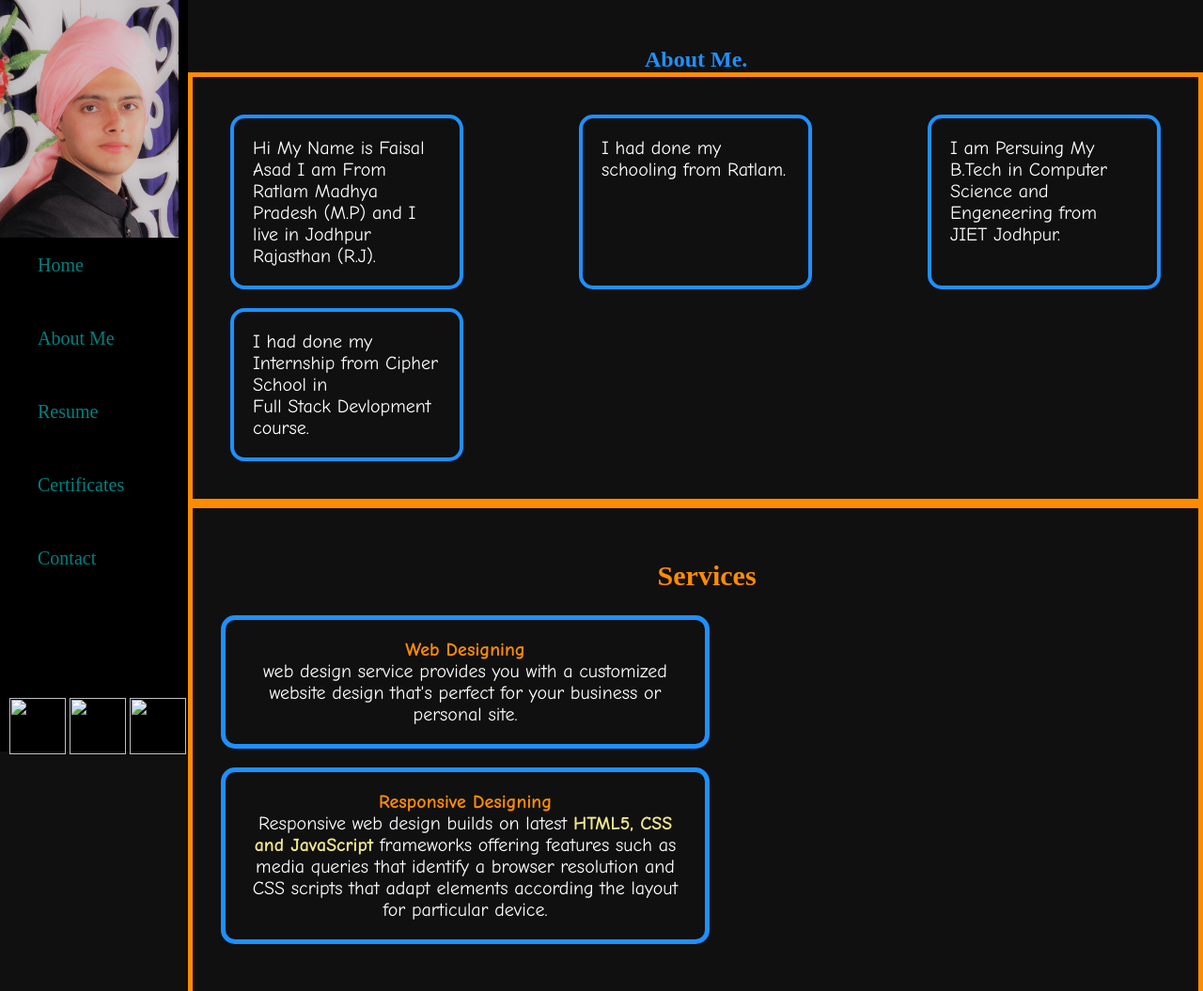
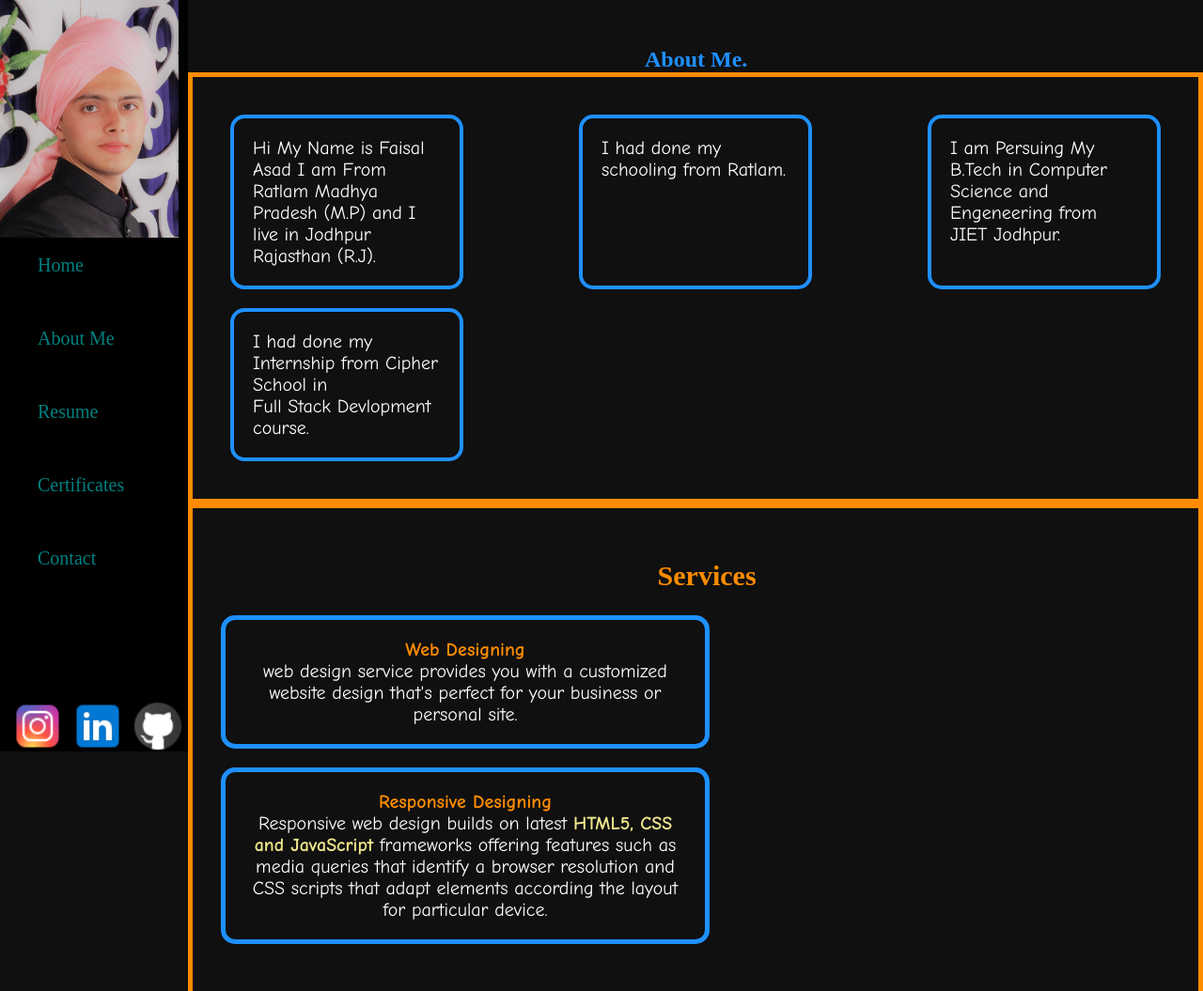
Before and after one commit to faisalsheakh12/Portfolio, a plain HTML site: page html/aboutme.html in a window 1280 px wide. Shown: the top 1055 px of the page at 94% size. Drawn offline with Linux system fonts and the light colour scheme; the site is published under a folder, as on GitHub Pages, so addresses that start at the root find nothing.

Commit message:
Update aboutme.html

```diff
--- a/html/aboutme.html
+++ b/html/aboutme.html
@@ -2,7 +2,7 @@
 <html>
 <head>
 <title>About Me</title>
-<link rel="icon" href="/images/dp.png" type="image/icon type">
+<link rel="icon" href="../images/dp.png" type="image/icon type">
 <link rel="stylesheet" href="../css/style.css">
 </head>
 <body>
@@ -23,9 +23,9 @@
 			</ul>
 
 			<footer>
-				<a href="https://www.instagram.com/faisal.shaikh12/" target="_blank"><img src="/images/instagram.png" width="60px"></a>
-				<a href="https://www.linkedin.com/in/faisal-sheakh-40257221a/" target="_blank"><img src="/images/linkedin.png" width="60px"></a>
-				<a href="https://github.com/faisalsheakh12" target="_blank"><img src="/images/github.png" width="60px"></a>
+				<a href="https://www.instagram.com/faisal.shaikh12/" target="_blank"><img src="../images/instagram.png" width="60px"></a>
+				<a href="https://www.linkedin.com/in/faisal-sheakh-40257221a/" target="_blank"><img src="../images/linkedin.png" width="60px"></a>
+				<a href="https://github.com/faisalsheakh12" target="_blank"><img src="../images/github.png" width="60px"></a>
 
 			</footer>
 		</nav>
```
